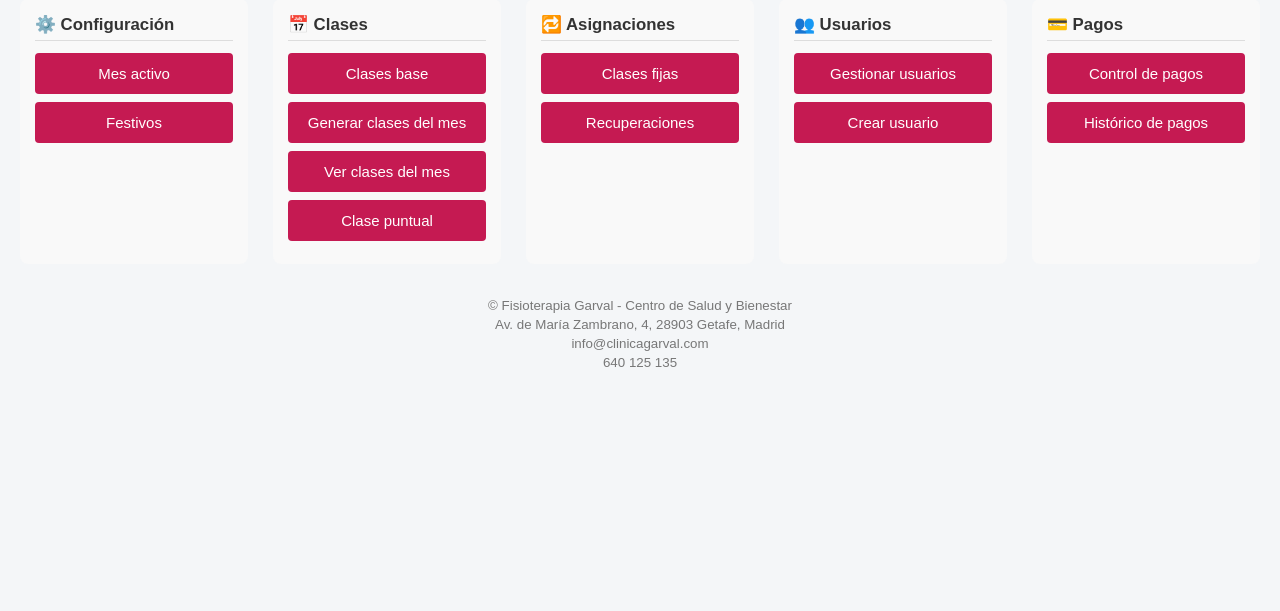
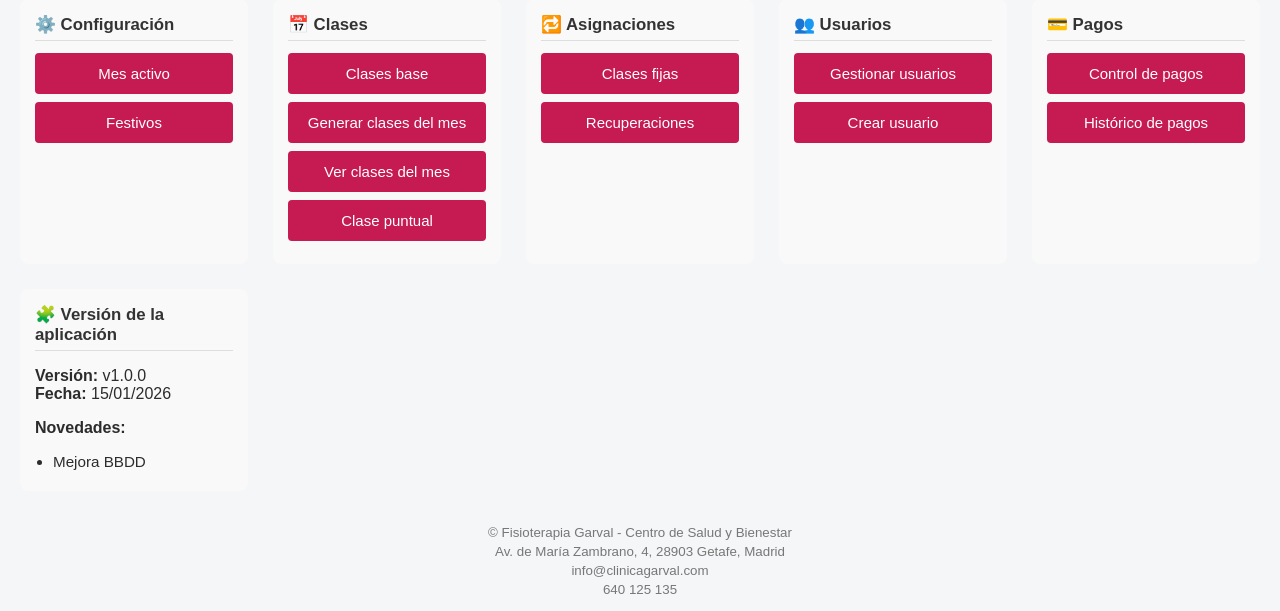
Before and after one commit to Ikrewlof/clinica-pilates, a Flask app: page /admin in a window 1280 px wide. Shown: the part 235-846 px from the top of the page. Before the commit the page ends 602 px from the top, so only its background shows below. Run offline with Flask 3, Linux system fonts and the light colour scheme; a user stored in the database is signed in.

Commit message:
Nueva versión con versionado

```diff
--- a/static/estilo.css
+++ b/static/estilo.css
@@ -648,3 +648,18 @@ footer p {
     .contenido-normas a:hover {
         text-decoration: underline;
     }
+
+.version-app {
+    background: #eef4ff;
+    border-left: 5px solid #5b8def;
+}
+
+.lista-version {
+    margin: 8px 0 0 18px;
+    padding: 0;
+}
+
+    .lista-version li {
+        margin-bottom: 6px;
+        font-size: 0.95em;
+    }
--- a/templates/admin.html
+++ b/templates/admin.html
@@ -48,6 +48,22 @@
         <a class="boton" href="/admin/pagos/historico">Histórico de pagos</a>
     </div>
 
+    <div class="menu-bloque">
+        <h3>🧩 Versión de la aplicación</h3>
+        <p>
+            <strong>Versión:</strong> v1.0.0<br>
+            <strong>Fecha:</strong> 15/01/2026
+        </p>
+
+        <p><strong>Novedades:</strong></p>
+
+        <ul class="lista-version">
+            <li>Mejora BBDD</li>
+        </ul>
+    </div>
+
+
+
 </div>
 
 
```
